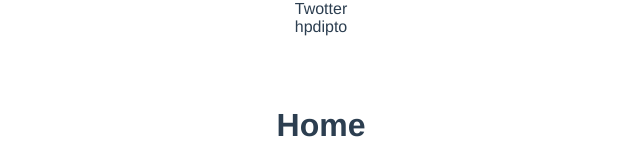
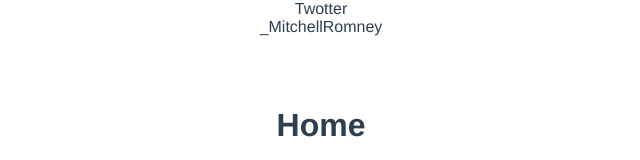
Before and after one commit to hpdipto/vue3-for-beginners-teis, a Vue app: page / in a window 1280 px wide. Shown: the top 160 px of the page, without its empty margins (319-959 px from the left). Built offline with nearby package versions, Linux system fonts and the light colour scheme.

Commit message:
vuex added

```diff
--- a/package.json
+++ b/package.json
@@ -12,12 +12,14 @@
     "node-sass": "^5.0.0",
     "sass-loader": "^10.1.0",
     "vue": "^3.0.0",
-    "vue-router": "^4.0.0-0"
+    "vue-router": "^4.0.0-0",
+    "vuex": "^4.0.0-0"
   },
   "devDependencies": {
     "@vue/cli-plugin-babel": "~4.5.0",
     "@vue/cli-plugin-eslint": "~4.5.0",
     "@vue/cli-plugin-router": "^4.5.9",
+    "@vue/cli-plugin-vuex": "^4.5.9",
     "@vue/cli-service": "~4.5.0",
     "@vue/compiler-sfc": "^3.0.0",
     "babel-eslint": "^10.1.0",
--- a/src/App.vue
+++ b/src/App.vue
@@ -4,8 +4,8 @@
       <div class="navigation__logo">
         <router-link to="/">Twotter</router-link>
       </div>
-      <div class="navigation__user">
-        {{ state.user.username }}
+      <div class="navigation__user" v-if="user">
+        {{ user.username }}
       </div>
     </nav>
   </div>
@@ -13,19 +13,17 @@
 </template>
 
 <script>
-import { reactive } from "vue";
+import { computed, reactive } from "vue";
+import { useStore } from "vuex";
 
 export default {
   name: "App",
   setup() {
-    const state = reactive({
-      user: {
-        username: "hpdipto",
-      },
-    });
+    const store = useStore();
+    const user = computed(() => store.state.User.user);
 
     return {
-      state,
+      user,
     };
   },
 };
--- a/src/main.js
+++ b/src/main.js
@@ -1,5 +1,6 @@
 import { createApp } from 'vue'
 import App from './App.vue'
 import router from './router'
+import store from './store'
 
-createApp(App).use(router).mount('#app')
+createApp(App).use(store).use(router).mount('#app')
--- a/src/router/index.js
+++ b/src/router/index.js
@@ -2,6 +2,8 @@
 import Home from "../views/Home.vue";
 import UserProfile from "../views/UserProfile.vue";
 import Admin from "../views/Admin.vue";
+import store from "../store/index";
+import { users } from "../assets/users";
 
 const routes = [
   {
@@ -30,6 +32,11 @@
 });
 
 router.beforeEach(async (to, from, next) => {
+  const user = store.state.User.user;
+  if (!user) {
+    await store.dispatch("User/setUser", users[0]);
+  }
+
   const isAdmin = false;
   const requiredAdmin = to.matched.some((record) => record.meta.requiredAdmin);
 
--- /dev/null
+++ b/src/store/User.js
@@ -0,0 +1,21 @@
+export const UserModule = {
+  namespaced: true,
+
+  state: {
+    user: null,
+  },
+
+  // mutations are functions that affect the state
+  mutations: {
+    SET_USER(state, user) {
+      state.user = user;
+    },
+  },
+
+  // actions are functions that you call throughout your application that call mutations
+  actions: {
+    setUser({ commit }, user) {
+      commit("SET_USER", user);
+    },
+  },
+};
--- /dev/null
+++ b/src/store/index.js
@@ -0,0 +1,16 @@
+import { createStore } from "vuex";
+import { UserModule } from "./User";
+
+export default createStore({
+  state: {},
+
+  // mutations are functions that affect the state
+  mutations: {},
+
+  // actions are functions that you call throughout your application that call mutations
+  actions: {},
+
+  modules: {
+    User: UserModule,
+  },
+});
```
Also changed, not shown: 1 other file (tests, documents, lock files or other folders).
